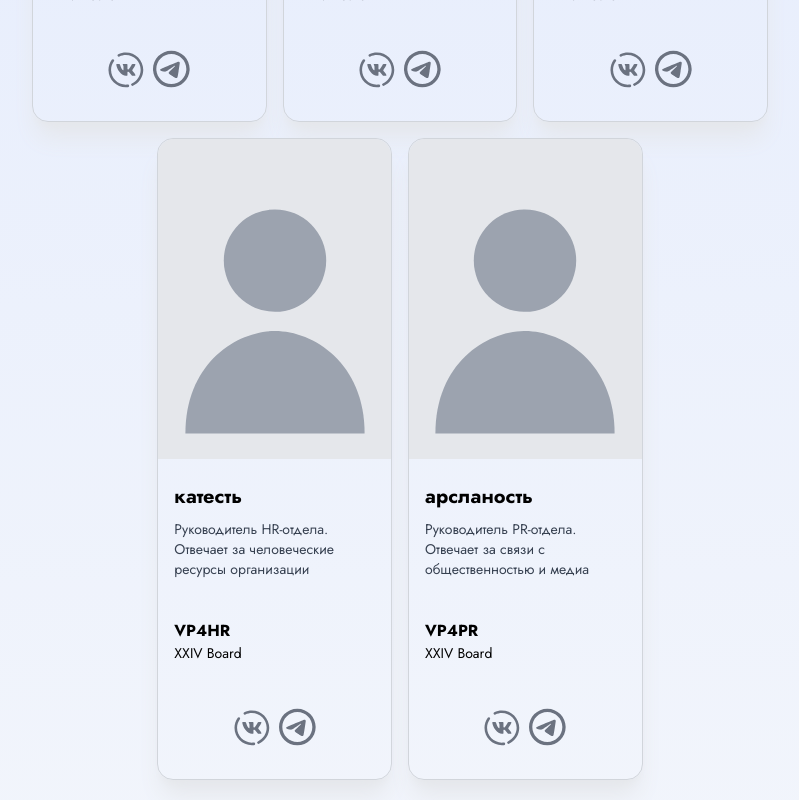
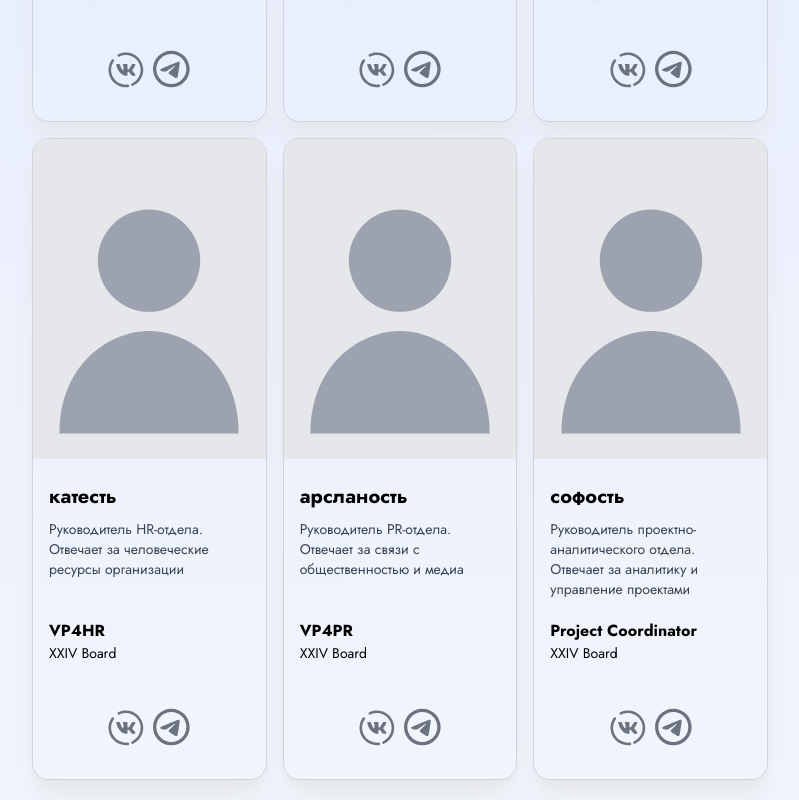
Before and after one commit to S3V04KA/new-best-site, an Angular app: page /board in a window 1280 px wide. Shown: the part 1200-2000 px from the top of the page, without its empty margins (240-1039 px from the left). Built offline with nearby package versions, Linux system fonts and the light colour scheme.

Commit message:
Вернули Софу ДДА!!!

```diff
--- a/src/app/board/board-members-list.component.ts
+++ b/src/app/board/board-members-list.component.ts
@@ -45,6 +45,7 @@ export class BoardMembersListComponent {
     { id: 3, nameKey: 'treasurer', position: 'Treasurer', roleKey: 'treasurerRole', boardKey: 'boardXXIV', image: '/images/placeholder-avatar.svg', social: this.placeholderSocial },
     { id: 4, nameKey: 'vp4hr', position: 'VP4HR', roleKey: 'vp4hrRole', boardKey: 'boardXXIV', image: '/images/placeholder-avatar.svg', social: this.placeholderSocial },
     { id: 5, nameKey: 'vp4pr', position: 'VP4PR', roleKey: 'vp4prRole', boardKey: 'boardXXIV', image: '/images/placeholder-avatar.svg', social: this.placeholderSocial },
+	{ id: 6, nameKey: 'projCoord', position: 'Project Coordinator', roleKey: 'projCoordRole', boardKey: 'boardXXIV', image: '/images/placeholder-avatar.svg', social: this.placeholderSocial },
     // { id: 6, nameKey: 'vp4cr', position: 'VP4CR', roleKey: 'vp4crRole', boardKey: 'boardXXIV', image: '/images/placeholder-avatar.svg', social: this.placeholderSocial },
   ];
 
```
Also changed, not shown: 1 other file (tests, documents, lock files or other folders).
